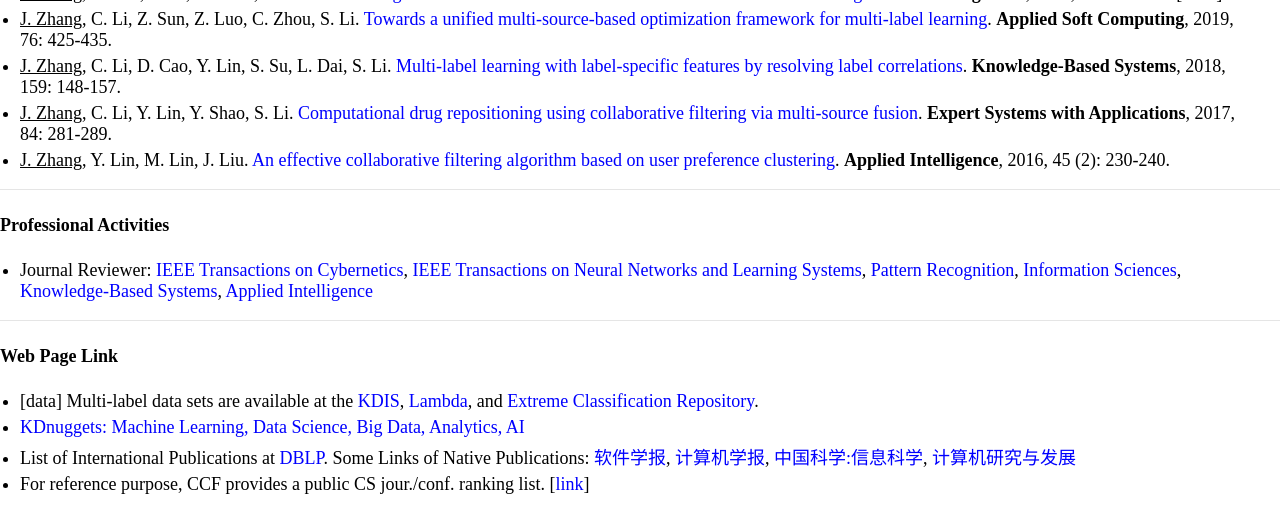
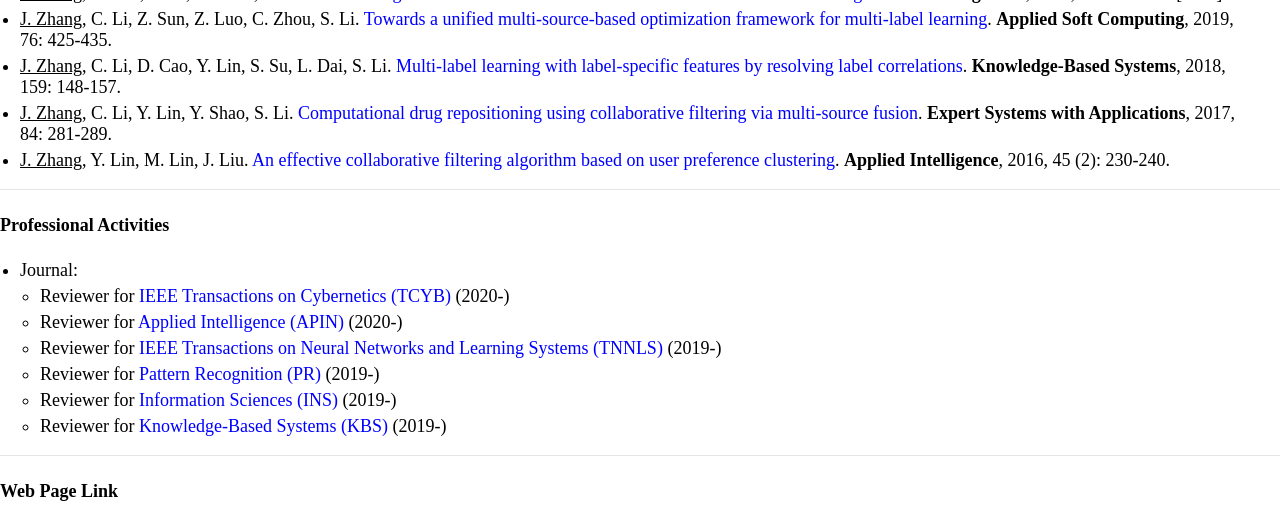
Before and after one commit to jiazhang-ml/jiazhang-ml.github.io, a Jekyll site: the page built from index.md, in a window 1280 px wide and 900 px high, scrolled down 629 px, cut to the strip 0-509 px from the top of the window. Built offline with Jekyll 4.4.1, drawn with Linux system fonts in a browser that asks for light colours.

Commit message:
Update index.md

```diff
--- a/index.md
+++ b/index.md
@@ -34,7 +34,13 @@ I am broadly interested in machine learning, data mining, and artificial intelli
 ---
 
 #### Professional Activities
-* Journal Reviewer: [IEEE Transactions on Cybernetics](https://mc.manuscriptcentral.com/cyb-ieee), [IEEE Transactions on Neural Networks and Learning Systems](https://mc.manuscriptcentral.com/tnnls), [Pattern Recognition](https://www.journals.elsevier.com/pattern-recognition/), [Information Sciences](https://www.journals.elsevier.com/information-sciences), [Knowledge-Based Systems](https://www.journals.elsevier.com/knowledge-based-systems), [Applied Intelligence](https://www.editorialmanager.com/apin/Default.aspx)
+* Journal:
+    * Reviewer for [IEEE Transactions on Cybernetics (TCYB)](https://mc.manuscriptcentral.com/cyb-ieee) (2020-)
+    * Reviewer for [Applied Intelligence (APIN)](https://www.editorialmanager.com/apin/Default.aspx) (2020-)
+    * Reviewer for [IEEE Transactions on Neural Networks and Learning Systems (TNNLS)](https://mc.manuscriptcentral.com/tnnls) (2019-)
+    * Reviewer for [Pattern Recognition (PR)](https://www.journals.elsevier.com/pattern-recognition/) (2019-)
+    * Reviewer for [Information Sciences (INS)](https://www.journals.elsevier.com/information-sciences) (2019-)
+    * Reviewer for [Knowledge-Based Systems (KBS)](https://www.journals.elsevier.com/knowledge-based-systems) (2019-)
 
 ---
 
```
